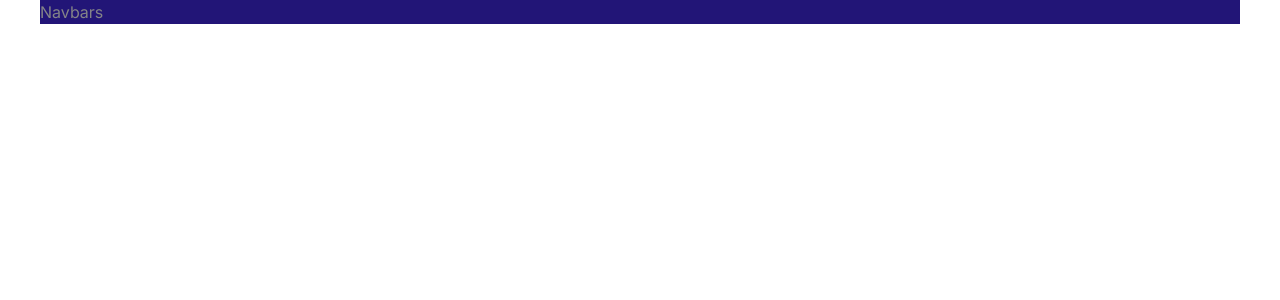
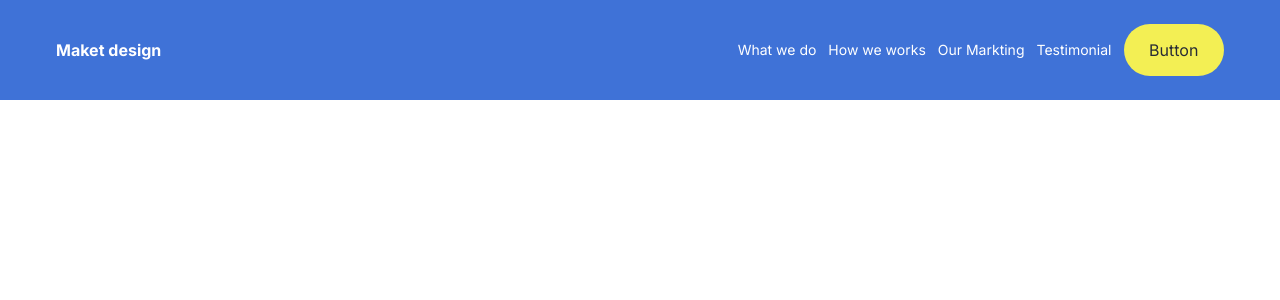
Before and after one commit to tchasinga/markting, a Next.js app: page / in a window 1280 px wide. Shown: the top 300 px of the page. Built offline with nearby package versions, Linux system fonts and the light colour scheme.

Commit message:
new code is added now

```diff
--- a/src/app/Components/Navbars/Navbars.css
+++ b/src/app/Components/Navbars/Navbars.css
@@ -2,7 +2,35 @@
     width: 100%;
     margin: auto;
     overflow: hidden;
-    background-color: #221577;
+}
+
+.n-wrapper{
+    background-color: var(--primary-color);
+    width: 100%;
+    position: absolute;
+    z-index: 999;
+}
+
+.n-container{
+    padding: 1.5rem 1rem;
+    color: #fff;
+    display: flex;
+    align-items: center;
+    justify-content: space-between;
+    font-weight: 400;
+}
+
+.n-menu span{
+    cursor: pointer;
+}
+
+.fund-button{
+    color: var(--dark-bg);
+    background-color: var(--third-color);
+    padding: 1rem 1.6rem;
+    font-size: 1rem;
+    text-transform: capitalize;
+    border-radius: 999px;
 }
 
 
--- a/src/app/Components/Navbars/Navbars.jsx
+++ b/src/app/Components/Navbars/Navbars.jsx
@@ -6,7 +6,20 @@ export default function Navbars() {
     <div className="n-wrapper">
         <div className='container'>
              <div className="n-container">
-                Navbars
+              {/* Left section */}
+              <div className="n-logo font-bold text-white">
+                <span>Maket design</span>
+              </div>
+              {/* Right section */}
+              <div className="n-right flex items-center gap-3 justify-center text-sm">
+                 <div className="n-menu flex items-center gap-3 justify-center">
+                    <span>What we do</span>
+                    <span>How we works</span>
+                    <span>Our Markting</span>
+                    <span>Testimonial</span>
+                 </div>
+                 <div className="fund-button text-sm">button</div>
+              </div>
              </div>
         </div>
     </div>
```
